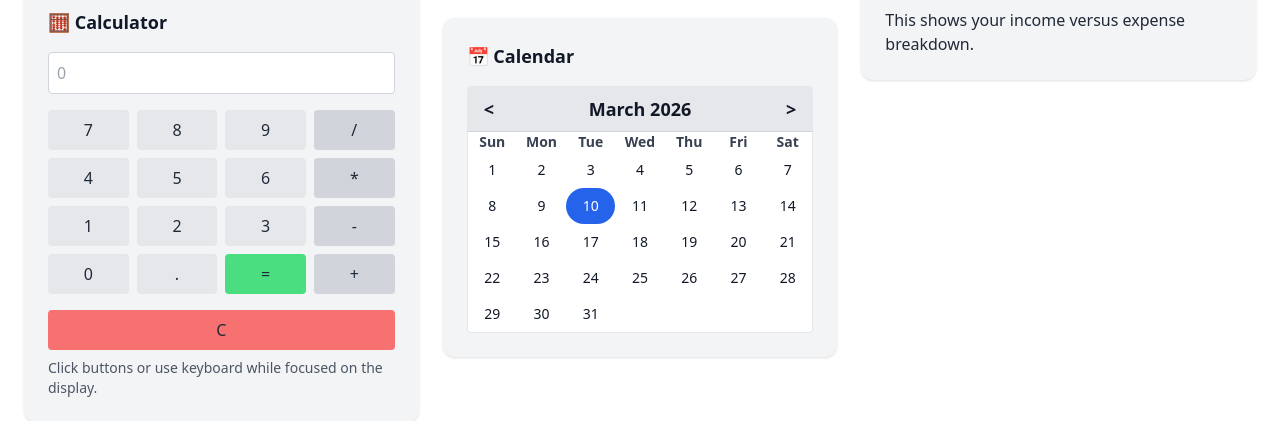
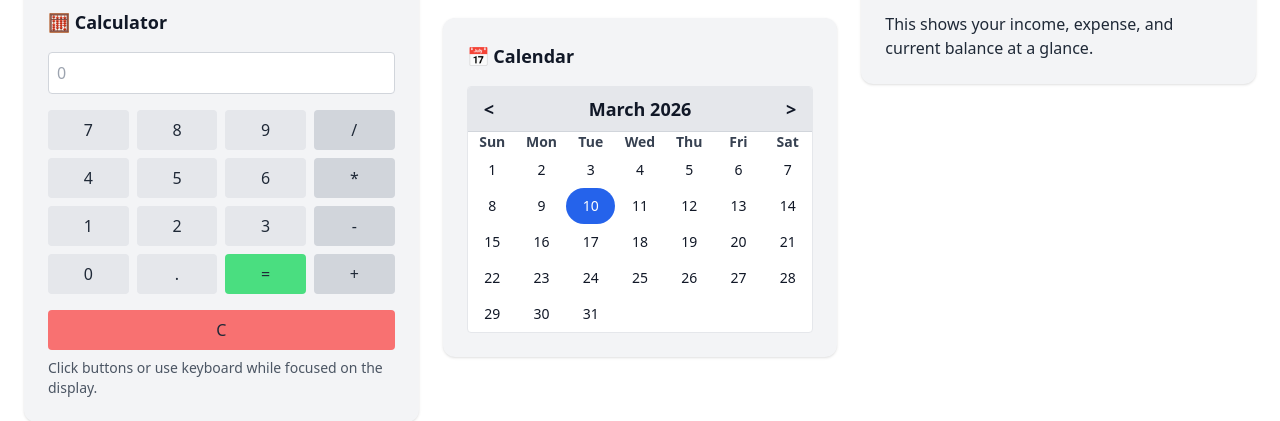
Before and after one commit to tamkin-anwar/artha-dashboard, a Flask app: page / in a window 1280 px wide. Shown: the part 498-919 px from the top of the page. Run offline with Flask 3, Linux system fonts and the light colour scheme; the visitor is signed in with stand-in values (Sample User, id 1); data that the repository does not hold is empty; some libraries are stand-ins or nearby versions.

Commit message:
Add center balance label to finance chart

```diff
--- a/static/js/chart.js
+++ b/static/js/chart.js
@@ -16,10 +16,6 @@ function getLegendColor() {
     return theme === "dark" ? "#fff" : "#000";
 }
 
-/**
- * Canvas DPR sync for manual drawing (spinner and fallback text).
- * Chart.js handles DPR internally, but we keep this for crisp manual drawing.
- */
 function syncCanvasSize(canvas) {
     if (!canvas) return;
 
@@ -94,6 +90,10 @@ function makeMoneyNumber(value) {
     return Number.isFinite(num) ? num : 0;
 }
 
+function getBalance() {
+    return makeMoneyNumber(financeChartData.income) - makeMoneyNumber(financeChartData.expense);
+}
+
 function buildTooltipLabel(ctx) {
     const label = ctx.label ? `${ctx.label}: ` : "";
     const value = makeMoneyNumber(ctx.parsed);
@@ -105,7 +105,37 @@ function buildDatalabel(value) {
     return formatMoney(num);
 }
 
-// Initialize the Chart.js doughnut chart
+const centerBalancePlugin = {
+    id: "centerBalancePlugin",
+    afterDraw(chart) {
+        const meta = chart.getDatasetMeta(0);
+        if (!meta?.data?.length) return;
+
+        const arc = meta.data[0];
+        const x = arc.x;
+        const y = arc.y;
+        const ctx = chart.ctx;
+
+        const balanceLabelColor = getLegendColor();
+        const balanceValueColor = getCSSVariable("--balance-color") || "#2563eb";
+        const formattedBalance = formatMoney(getBalance());
+
+        ctx.save();
+        ctx.textAlign = "center";
+        ctx.textBaseline = "middle";
+
+        ctx.fillStyle = balanceLabelColor;
+        ctx.font = "600 14px Arial";
+        ctx.fillText("Balance", x, y - 14);
+
+        ctx.fillStyle = balanceValueColor;
+        ctx.font = "700 16px Arial";
+        ctx.fillText(formattedBalance, x, y + 12);
+
+        ctx.restore();
+    },
+};
+
 export function initFinanceChart(ctx, income, expense) {
     const canvas = ctx?.canvas || ctx;
 
@@ -144,6 +174,7 @@ export function initFinanceChart(ctx, income, expense) {
                     backgroundColor: [incomeColor, expenseColor],
                     borderColor: "#000000",
                     borderWidth: 2,
+                    hoverOffset: 6,
                 },
             ],
         },
@@ -151,6 +182,10 @@ export function initFinanceChart(ctx, income, expense) {
             responsive: true,
             maintainAspectRatio: false,
             devicePixelRatio: window.devicePixelRatio || 1,
+            cutout: "52%",
+            layout: {
+                padding: 8,
+            },
             plugins: {
                 legend: {
                     labels: { color: legendColor },
@@ -166,14 +201,19 @@ export function initFinanceChart(ctx, income, expense) {
                 datalabels: {
                     color: legendColor,
                     formatter: (value) => buildDatalabel(value),
+                    font: {
+                        weight: "600",
+                    },
                 },
             },
         },
-        plugins: typeof ChartDataLabels !== "undefined" ? [ChartDataLabels] : [],
+        plugins: [
+            ...(typeof ChartDataLabels !== "undefined" ? [ChartDataLabels] : []),
+            centerBalancePlugin,
+        ],
     });
 }
 
-// Update the chart data dynamically
 export function updateFinanceChart(income, expense) {
     financeChartData = { income, expense };
 
@@ -210,7 +250,6 @@ export function updateFinanceChart(income, expense) {
     financeChartInstance.update();
 }
 
-// Draw loading spinner on the canvas
 function drawSpinner(canvas, frame = 0) {
     if (!canvas?.getContext) return;
 
@@ -239,7 +278,6 @@ function drawSpinner(canvas, frame = 0) {
 
 let currentAbortController = null;
 
-// Fetch new chart data and update chart
 export async function updateChartData() {
     const canvas = document.getElementById("financeChart");
     if (!canvas) return;
@@ -290,7 +328,6 @@ export async function updateChartData() {
     }
 }
 
-// Reinitialize chart if DOM replaced
 export function ensureChartIntegrity() {
     const canvas = document.getElementById("financeChart");
     if (canvas && !financeChartInstance) {
@@ -298,7 +335,6 @@ export function ensureChartIntegrity() {
     }
 }
 
-// Keep chart crisp on resize and zoom changes
 let resizeTimeout = null;
 window.addEventListener("resize", () => {
     clearTimeout(resizeTimeout);
@@ -316,7 +352,6 @@ window.addEventListener("resize", () => {
     }, 150);
 });
 
-// Theme change
 let themeUpdateTimeout = null;
 onThemeChange(() => {
     clearTimeout(themeUpdateTimeout);
@@ -338,7 +373,6 @@ onThemeChange(() => {
     }, 100);
 });
 
-// Currency refresh
 document.addEventListener("currency-refresh-ui", () => {
     if (!financeChartInstance) return;
 
--- a/templates/widgets/chart.html
+++ b/templates/widgets/chart.html
@@ -7,7 +7,7 @@
         <canvas id="financeChart" class="absolute inset-0 w-full h-full block"></canvas>
     </div>
 
-    <p id="chart-text" class="mt-2 chart-text">
-        This shows your income versus expense breakdown.
+    <p id="chart-text" class="mt-3 chart-text">
+        This shows your income, expense, and current balance at a glance.
     </p>
 </div>
```
